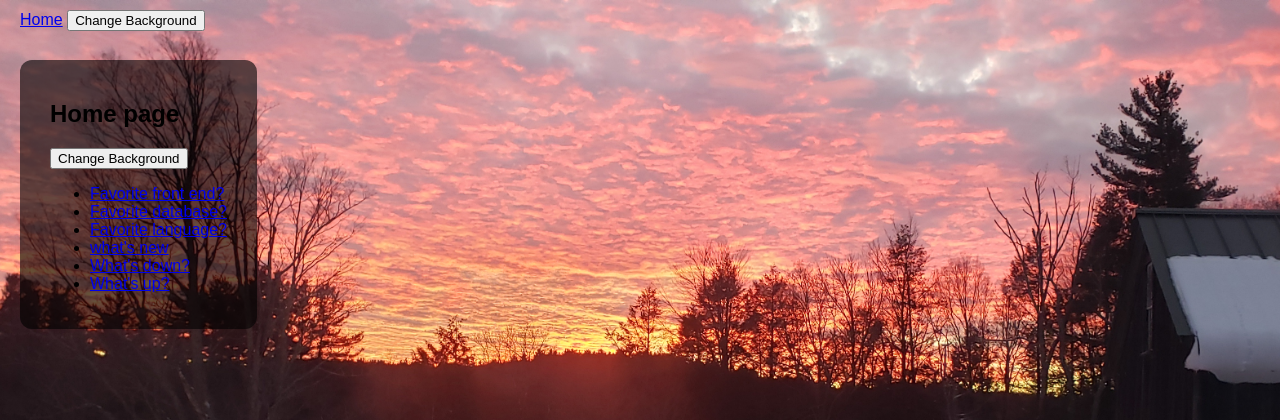
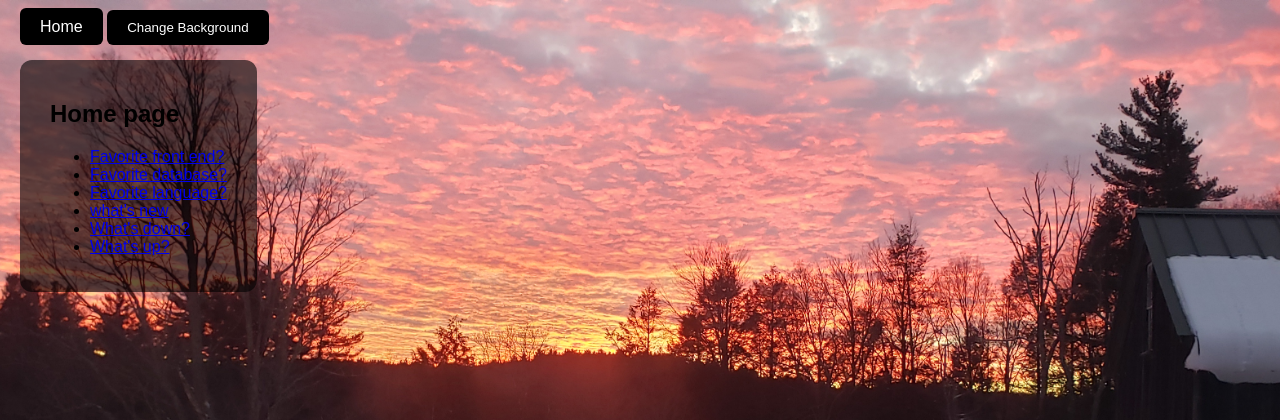
Before and after one commit to leblancr/django_tutorial, a Django app: page /polls/ in a window 1280 px wide. Shown: the top 420 px of the page. Run offline with Django 5.2, Linux system fonts and the light colour scheme; data comes from the database, SQL or seed files in the repository; both versions use the stored data as it was after the commit.

Commit message:
added hraser buttons

```diff
--- a/django_tutorial/polls/static/polls/styles.css
+++ b/django_tutorial/polls/static/polls/styles.css
@@ -20,6 +20,20 @@ header {
     padding: 10px 20px;
     z-index: 100;
 }
+.header-button {
+    padding: 10px 20px;
+    background-color: black;
+    color: white;
+    border: none;
+    border-radius: 6px;
+    text-decoration: none;
+    cursor: pointer;
+}
+
+.header-button:hover {
+    background-color: #333;
+}
+
 
 .home-button {
     display: inline-block;
--- a/django_tutorial/polls/templates/base.html
+++ b/django_tutorial/polls/templates/base.html
@@ -9,6 +9,7 @@
   <body>
     <!-- fixed header with Home + Background buttons -->
     <header>
+        <!-- Home link styled as button -->
       <a href="{% url 'polls:index' %}" class="header-button">Home</a>
       <button id="bgButton" class="header-button">Change Background</button>
     </header>
--- a/django_tutorial/polls/templates/polls/index.html
+++ b/django_tutorial/polls/templates/polls/index.html
@@ -5,9 +5,6 @@
 {% block content %}
 <div class="text-box">
   <h2>Home page</h2>
-
-  <!-- background toggle button -->
-  <button id="bgButton">Change Background</button>
 
   {% if latest_question_list %}
     <ul>
```
Also changed, not shown: django_tutorial/db.sqlite3.
